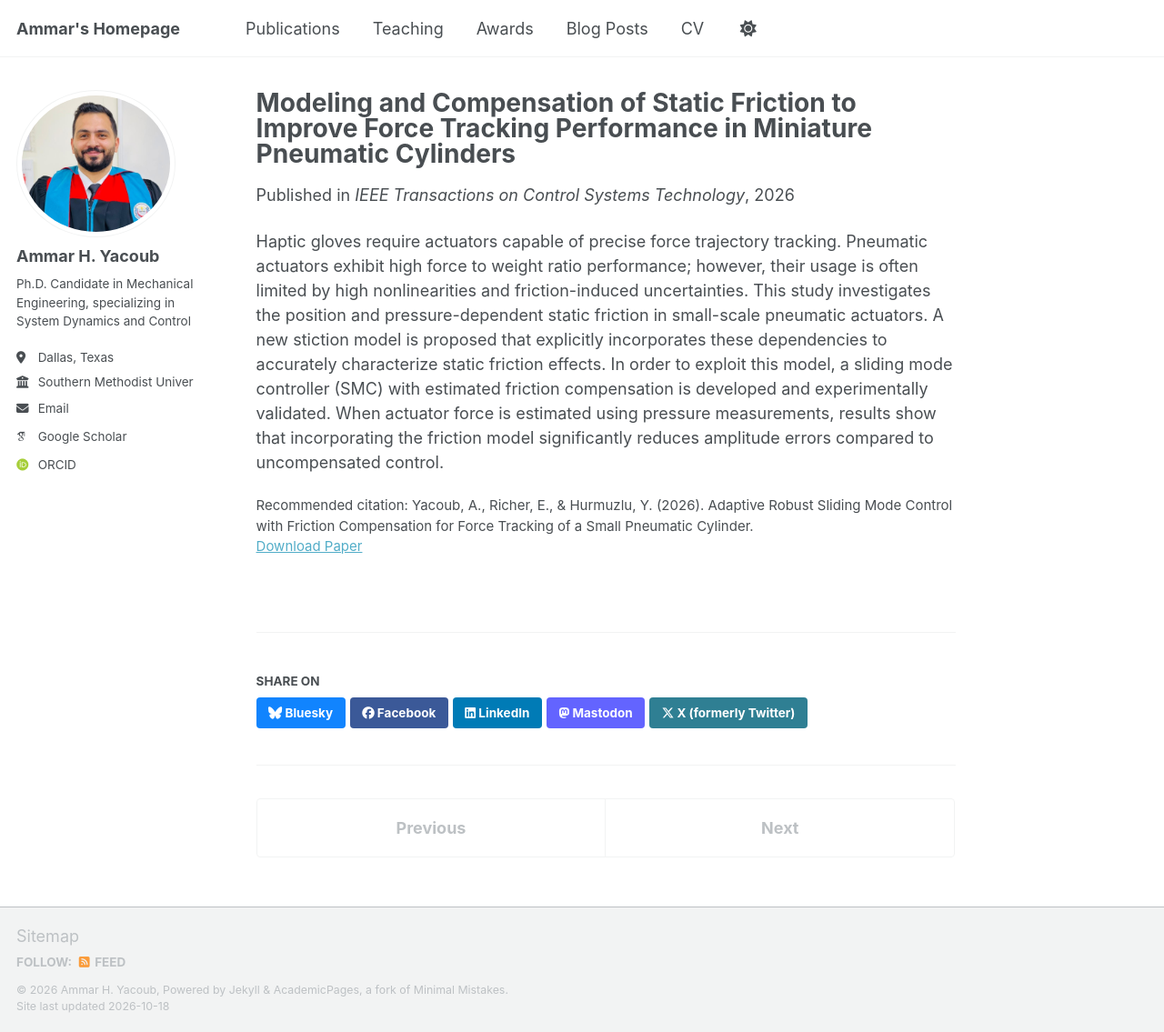
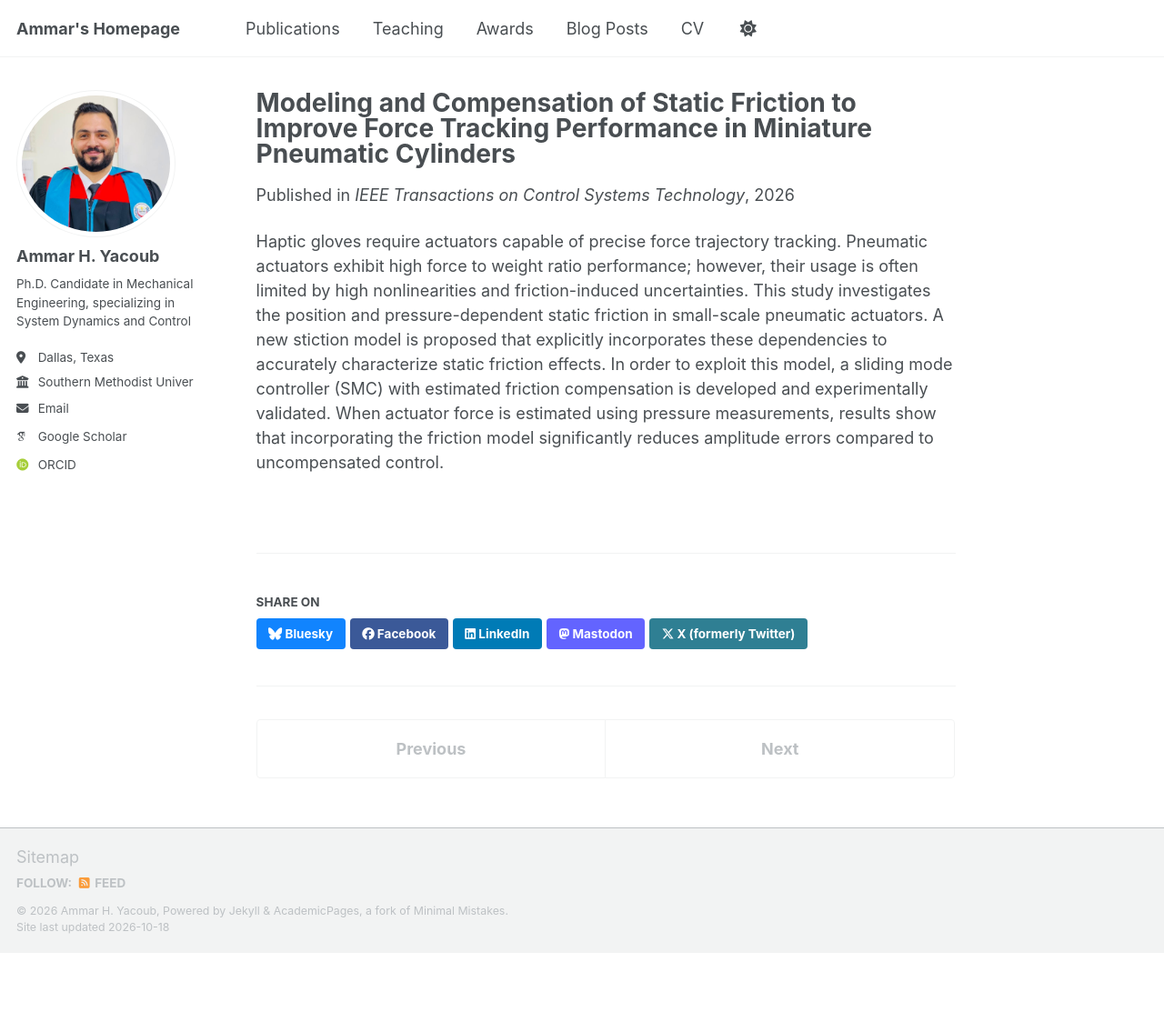
Before and after one commit to AmmarYacoub/AmmarYacoub.github.io, a Jekyll site: the page built from _publications/Modeling-and-Compensation .md, in a window 1280 px wide and 1135 px high. Shown: the whole window at 91% size. Built offline with Jekyll 4.4.1, drawn with Linux system fonts in a browser that asks for light colours; some web fonts are replaced; a script bundle is joined from its source files by our own code; library files that are not in the unit come from our copies; some of the changed lines change nothing that is shown.

```diff
--- a/_publications/Modeling-and-Compensation .md
+++ b/_publications/Modeling-and-Compensation .md
@@ -7,6 +7,6 @@
 status: 'submitted'
 venue: 'IEEE Transactions on Control Systems Technology'
 paperurl: 'https://academicpages.github.io/files/paper3.pdf'
-citation: 'Yacoub, A., Richer, E., & Hurmuzlu, Y. (2026). Adaptive Robust Sliding Mode Control with Friction Compensation for Force Tracking of a Small Pneumatic Cylinder.'
+#citation: 'Yacoub, A., Richer, E., & Hurmuzlu, Y. (2026). Adaptive Robust Sliding Mode Control with Friction Compensation for Force Tracking of a Small Pneumatic Cylinder.'
 ---
 Haptic gloves require actuators capable of precise force trajectory tracking. Pneumatic actuators exhibit high force to weight ratio performance; however, their usage is often limited by high nonlinearities and friction-induced uncertainties. This study investigates the position and pressure-dependent static friction in small-scale pneumatic actuators. A new stiction model is proposed that explicitly incorporates these dependencies to accurately characterize static friction effects. In order to exploit this model, a sliding mode controller (SMC) with estimated friction compensation is developed and experimentally validated. When actuator force is estimated using pressure measurements, results show that incorporating the friction model significantly reduces amplitude errors compared to uncompensated control.
```
